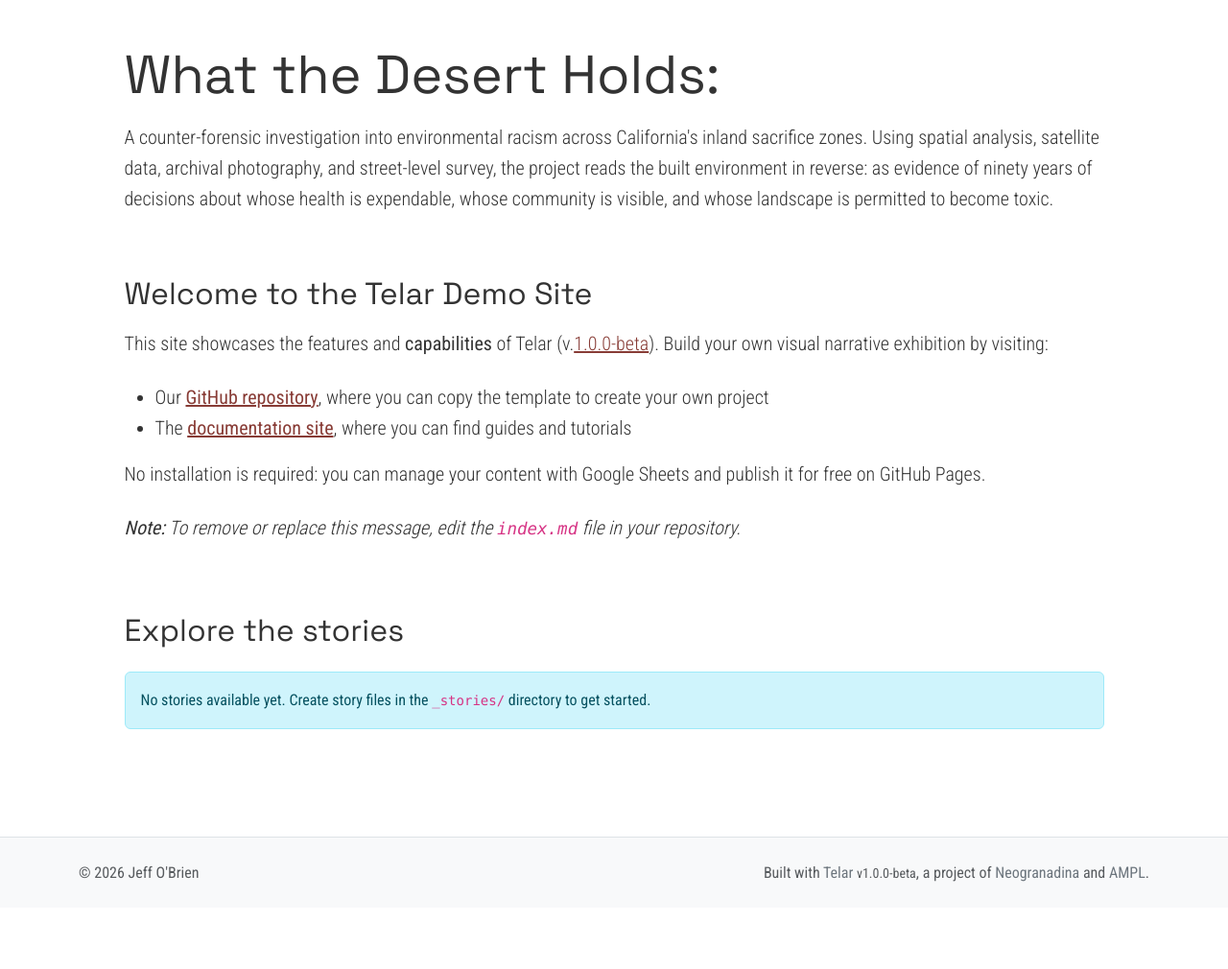
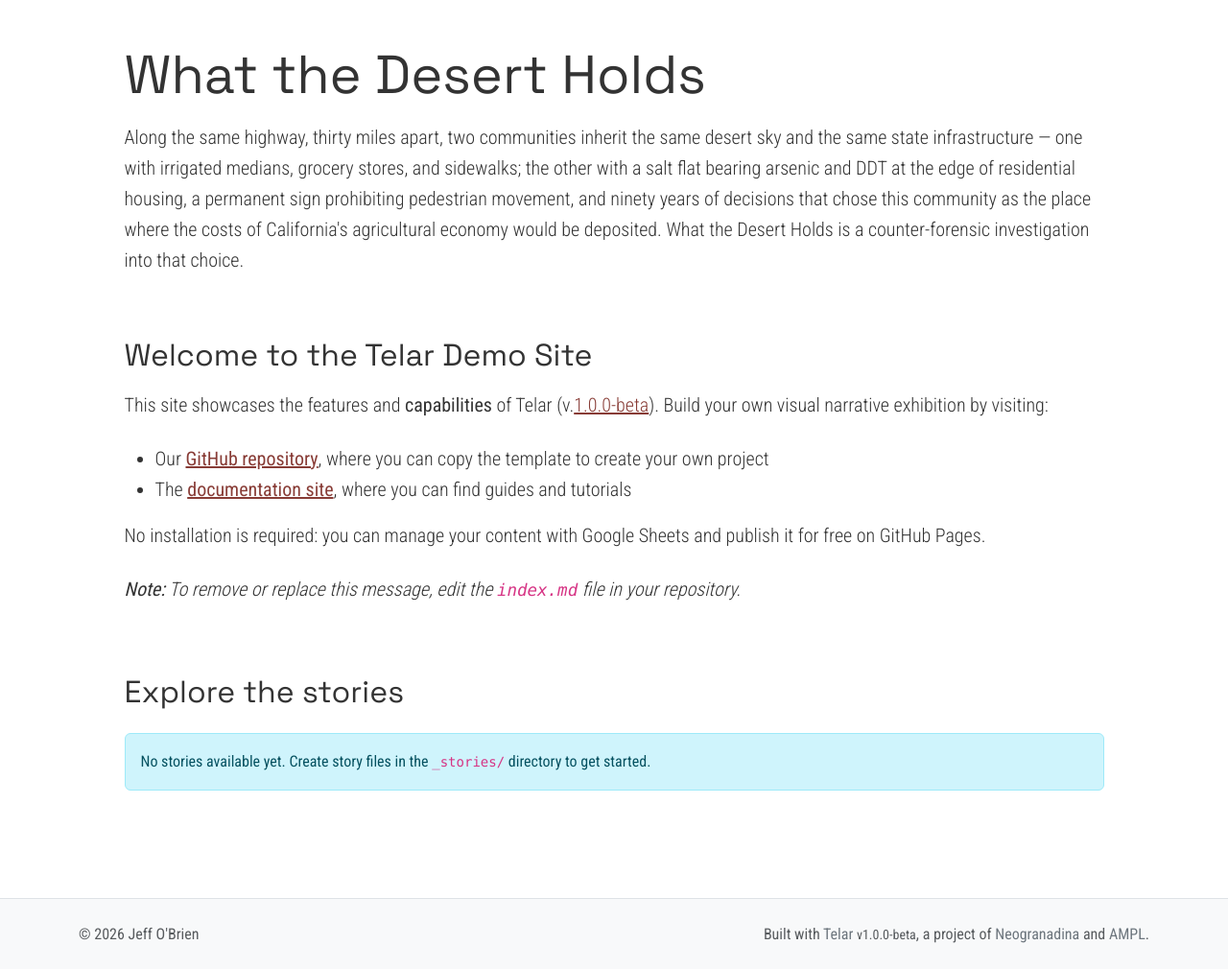
Before and after one commit to jffobrn/mojave, a Jekyll site: the page built from index.md, in a window 1280 px wide, cut to the strip 104-1114 px from the top of the page. Shown: the whole strip at 96% size. Built offline with Jekyll 4.4.1, drawn with Linux system fonts in a browser that asks for light colours; before the commit the page ends 1050 px from its top, so only the background shows below that.

```diff
--- a/_config.yml
+++ b/_config.yml
@@ -2,8 +2,8 @@
 # https://telar.org
 
 # Site Settings
-title: "What the Desert Holds: "
-description: "A counter-forensic investigation into environmental racism across California's inland sacrifice zones. Using spatial analysis, satellite data, archival photography, and street-level survey, the project reads the built environment in reverse: as evidence of ninety years of decisions about whose health is expendable, whose community is visible, and whose landscape is permitted to become toxic."
+title: "What the Desert Holds"
+description: "Along the same highway, thirty miles apart, two communities inherit the same desert sky and the same state infrastructure — one with irrigated medians, grocery stores, and sidewalks; the other with a salt flat bearing arsenic and DDT at the edge of residential housing, a permanent sign prohibiting pedestrian movement, and ninety years of decisions that chose this community as the place where the costs of California's agricultural economy would be deposited. What the Desert Holds is a counter-forensic investigation into that choice."
 url: "https://jffobrn.github.io"
 baseurl: "/mojave"
 author: "Jeff O'Brien"
@@ -160,3 +160,4 @@ story_key: test
 story_key: test
 story_key: test
 story_key: test
+story_key: test
--- a/telar-content/spreadsheets/objects.csv
+++ b/telar-content/spreadsheets/objects.csv
@@ -2,6 +2,8 @@ object_id,title,featured,creator,description,source_url,period,year,medium_genre
 id_objeto,titulo,destacado,creador,descripcion,url_fuente,periodo,año,medio_genero,temas,fuente,credito,miniatura,texto_alt
 # Make it lower-case and avoid spaces. If you are referring to a local object please ensure the object_id matches the name of the file exactly (with or without the file extension – it doesn't matter).,# Please provide a title — this is required.,"# Describe what the image shows for screen readers. Mention the subject and key details. Avoid ""Image of..."" — describe the content directly. If empty, the title is used.","# Mark ""yes"" to feature on homepage",# The person or organization that created the original object.,"# A brief description of the object, shown on the objects page of your published site.",# Here you can include a IIIF manifest and Telar will do the rest of the work for you.,"# The historical period this object belongs to (e.g. ""Colonial period"", ""19th century"").",# In YYYY format — for filtering and sorting chronologically.,"# The medium or genre of the object (e.g. ""Map"", ""Photograph"", ""Engraving"").",# Comma-separated terms for gallery filtering,"# This will be overlaid over the viewer, unless you specify otherwise in _config.yml.","# Attribution line shown on the published site (e.g. ""Courtesy of UCSB Library"").","# Telar generates thumbnails automatically, but you can override this by specifying an image file in this column."
 "# Escríbelo en minúsculas y sin espacios. Si hace referencia a un objeto local, asegúrate de que el object_id coincida exactamente con el nombre del archivo (con o sin extensión; no importa).",# Incluye un título: este campo es obligatorio.,"# Describe lo que muestra la imagen para lectores de pantalla. Menciona el sujeto y los detalles clave. Evita ""Imagen de..."" — describe el contenido directamente. Si se deja vacío, se usa el título.","# Marca ""sí"" para destacar en la página de inicio",# La persona u organización que creó el objeto original.,"# Una breve descripción del objeto, que se muestra en la página de objetos de tu sitio publicado.",# Aquí puedes incluir un manifiesto IIIF y Telar se encargará del resto del trabajo.,"# El período histórico al que pertenece este objeto (por ejemplo, ""Período colonial"", ""Siglo XIX"").",# En formato AAAA — para filtrar y ordenar cronológicamente.,"# El medio o género del objeto (por ejemplo, ""Mapa"", ""Fotografía"", ""Grabado"").",# Términos separados por comas para filtrado de galería,"# Esto se mostrará encima del visor, a menos que indiques lo contrario en _config.yml.","# Línea de atribución que se muestra en el sitio publicado (por ejemplo, ""Cortesía de la Biblioteca de UCSB"").","# Telar genera miniaturas automáticamente, pero puedes anular este comportamiento especificando un archivo de imagen en esta columna."
+hwy111mecca001,hwy_111_mecca_001,,,,,,,,,,,,hwy_111_mecca_001
+hwy111mecca002,hwy_111_mecca_002,,,,,,,,,,,,hwy_111_mecca_002
 alessandro_drive_palmdesert_003n Large,,,,,,,,,,,,,
 alessandro_drive_palmdesert_003s Large,,,,,,,,,,,,,
 alessandro_drive_palmdesert_003w Large,,,,,,,,,,,,,
@@ -38,6 +40,4 @@ hwy_111_palmdesert_006w Large,,,,,,,,,,,,,
 hwy_111_palmdesert_007n Large,,,,,,,,,,,,,
 hwy_111_palmdesert_007s Large,,,,,,,,,,,,,
 hwy_111_palmdesert_007w Large,,,,,,,,,,,,,
-hwy111mecca001,hwy_111_mecca_001,,,,,,,,,,,,hwy_111_mecca_001
-hwy111mecca002,hwy_111_mecca_002,,,,,,,,,,,,hwy_111_mecca_002
 telar-placeholder,,,,,,,,,,,,,
```
